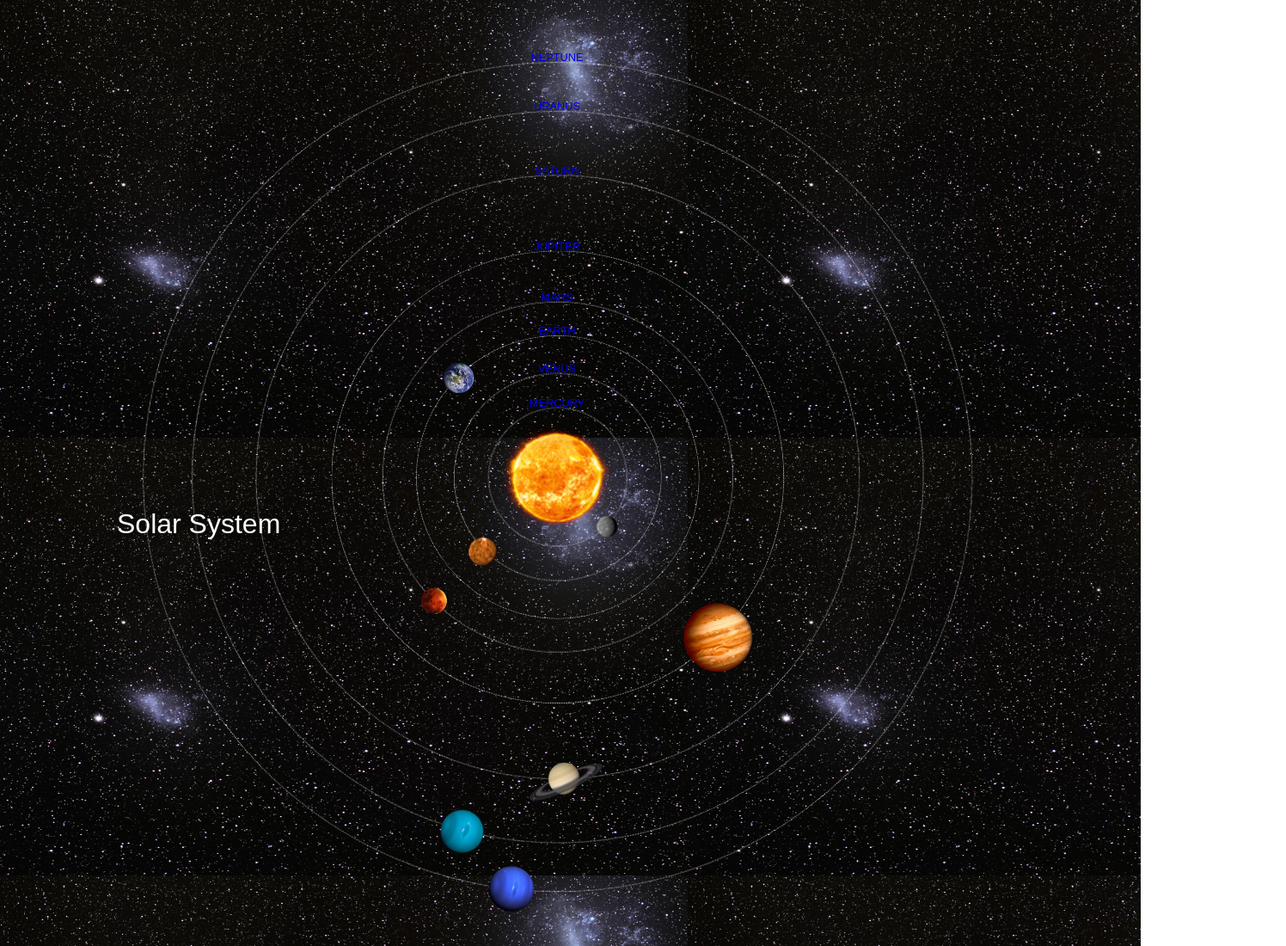
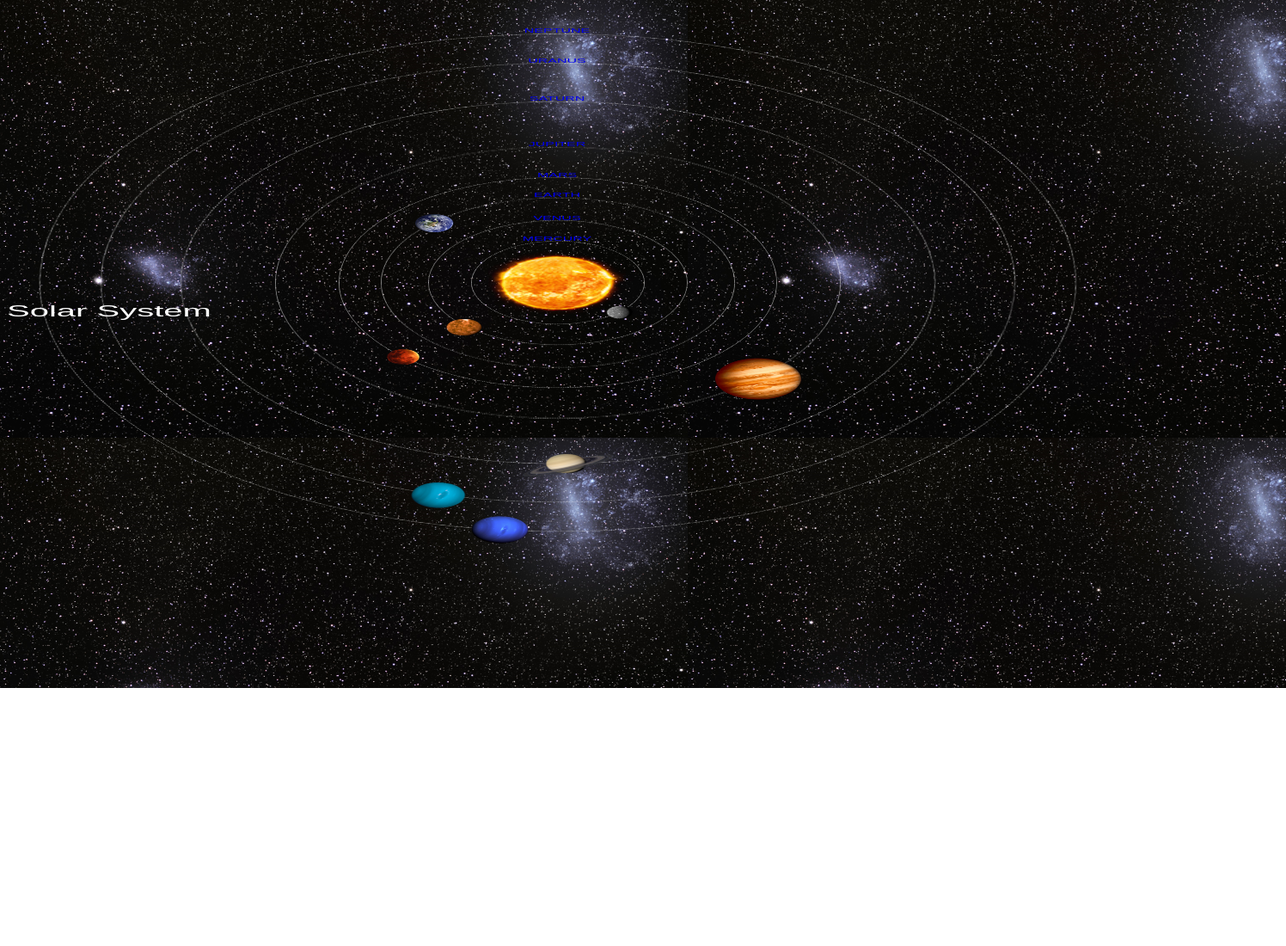
Before and after one commit to moepato-ITvarsity/Module-5-Assessment-1-, a plain HTML site: page index.html in a window 1280 px wide. Shown: the top 1100 px of the page at 86% size, 1496 px wide, since content can reach past the window. After the commit the page ends 800 px from the top, so only its background shows below. Drawn offline with Linux system fonts and the light colour scheme.

Commit message:
updated code
prefer it this way

```diff
--- a/style.css
+++ b/style.css
@@ -247,7 +247,7 @@ h1{
 /*================================ PLEASE DON'T REMOVE (: ================================== */
 
 #container{
-    transform: scale(0.8, 0.8) translate(0, 700px);
+    transform: scale(1, 0.48) translate(0, 650px);
 }
 
 /*================================ LABEL BOX ================================== */
```
